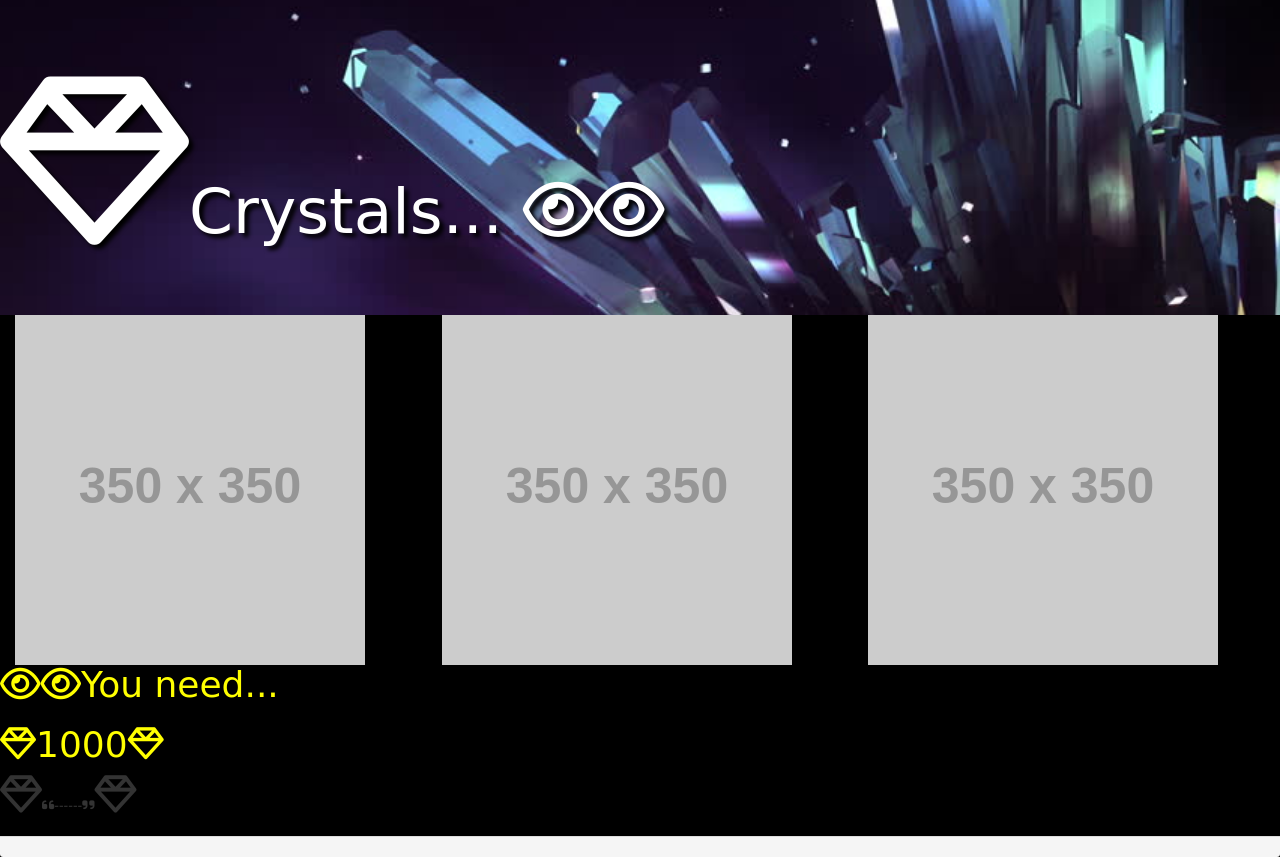
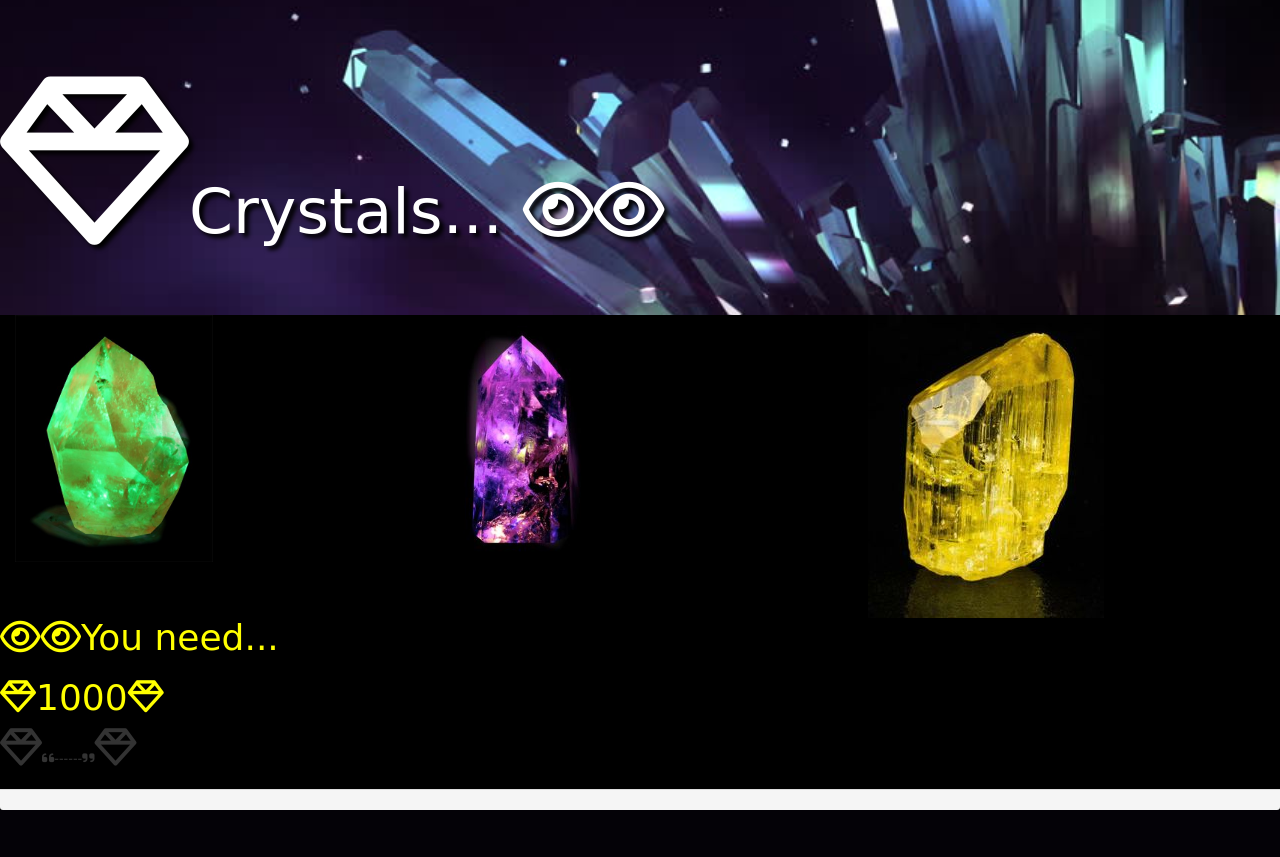
Before and after one commit to bornrampant/crystals, a PHP site: page / in a window 1280 px wide. After the commit the page ends 810 px from the top, so only its background shows below. Run offline with PHP 8.4, Linux system fonts and the light colour scheme; grey boxes labelled with a size stand in for pictures from a placeholder-image service; some libraries are stand-ins or nearby versions; some web fonts are replaced.

Commit message:
Add files via upload

```diff
--- a/css/main.css
+++ b/css/main.css
@@ -57,7 +57,6 @@ h1 {
       border-color: white;
       color: yellow ;
 }
-
 footer{
   position
 }
--- a/index.html
+++ b/index.html
@@ -24,13 +24,13 @@
 	<div class="container-static">
 		<div clas="panel-body">
 			<div class ="col-xs-6 	col-md-4">
-				<img src="http://placehold.it/350x350">
+				<img src="img/g.jpg"width="50%" height="50%">
 			</div>
 			<div class="col-lg-6 col-lg-4">
-				<img src="http://placehold.it/350x350">
+				<img src="img/p.jpg" width="40%" height="40%">
 			</div>
 			<div class="col-lg-6 col-lg-4">
-				<img src="http://placehold.it/350x350">
+				<img src="img/y.jpg">
 			</div>
 		</div>
 	</div>
```
Also changed, not shown: img/g.jpg (added), img/p.jpg (added), img/y.jpg (added).
